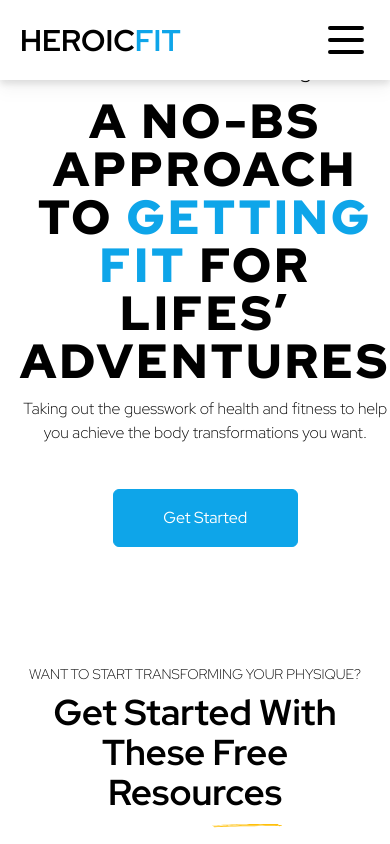
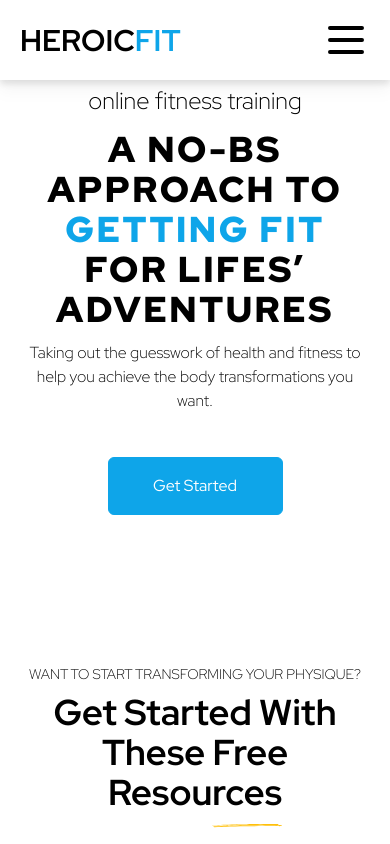
Before and after one commit to thuannguyen88/heroicfit, a React (Create React App) app: page / in a window 390 px wide. Shown: the top 844 px of the page. Built offline with nearby package versions, Linux system fonts and the light colour scheme.

Commit message:
adjusted text sizing because it wouldnt fit in mobile mode

```diff
--- a/src/components/Hero.jsx
+++ b/src/components/Hero.jsx
@@ -11,7 +11,7 @@
       <div className="flex md:flex-row max-w-[1240px] m-auto min-h-[600px] px-5">
         <div className="flex flex-col justify-center py-8 max-w-[710px] text-center md:text-left align-middle">
           <p className="text-2xl font-light">online fitness training</p>
-          <h1 className="py-3 text-5xl  font-black tracking-[0.07em] md:leading-[1.05]">
+          <h1 className="py-3 text-4xl md:text-5xl  font-black tracking-[0.07em] md:leading-[1.05]">
             A NO-BS APPROACH TO{" "}
             <span className="text-sky-500">GETTING FIT</span> FOR LIFES’
             ADVENTURES
```
